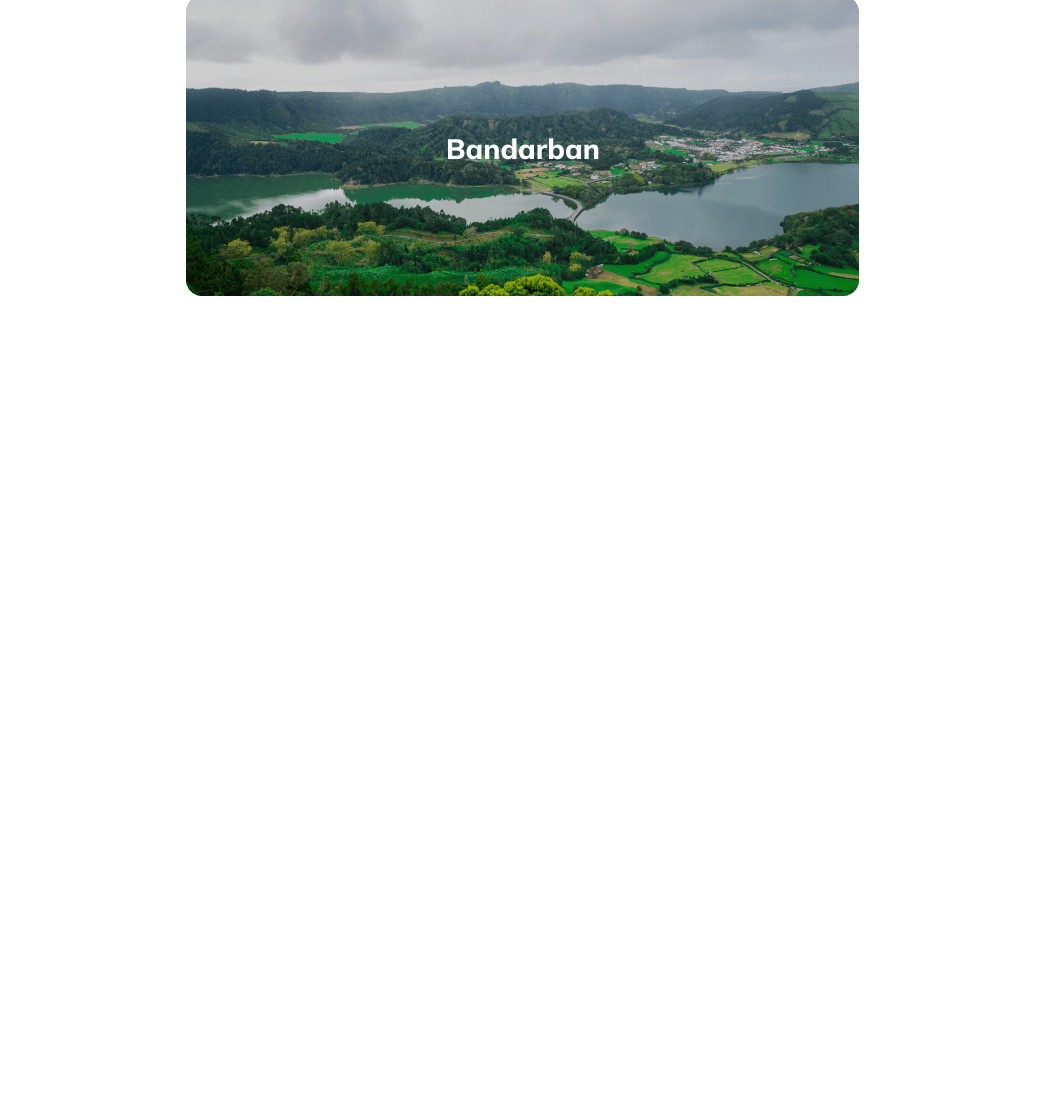
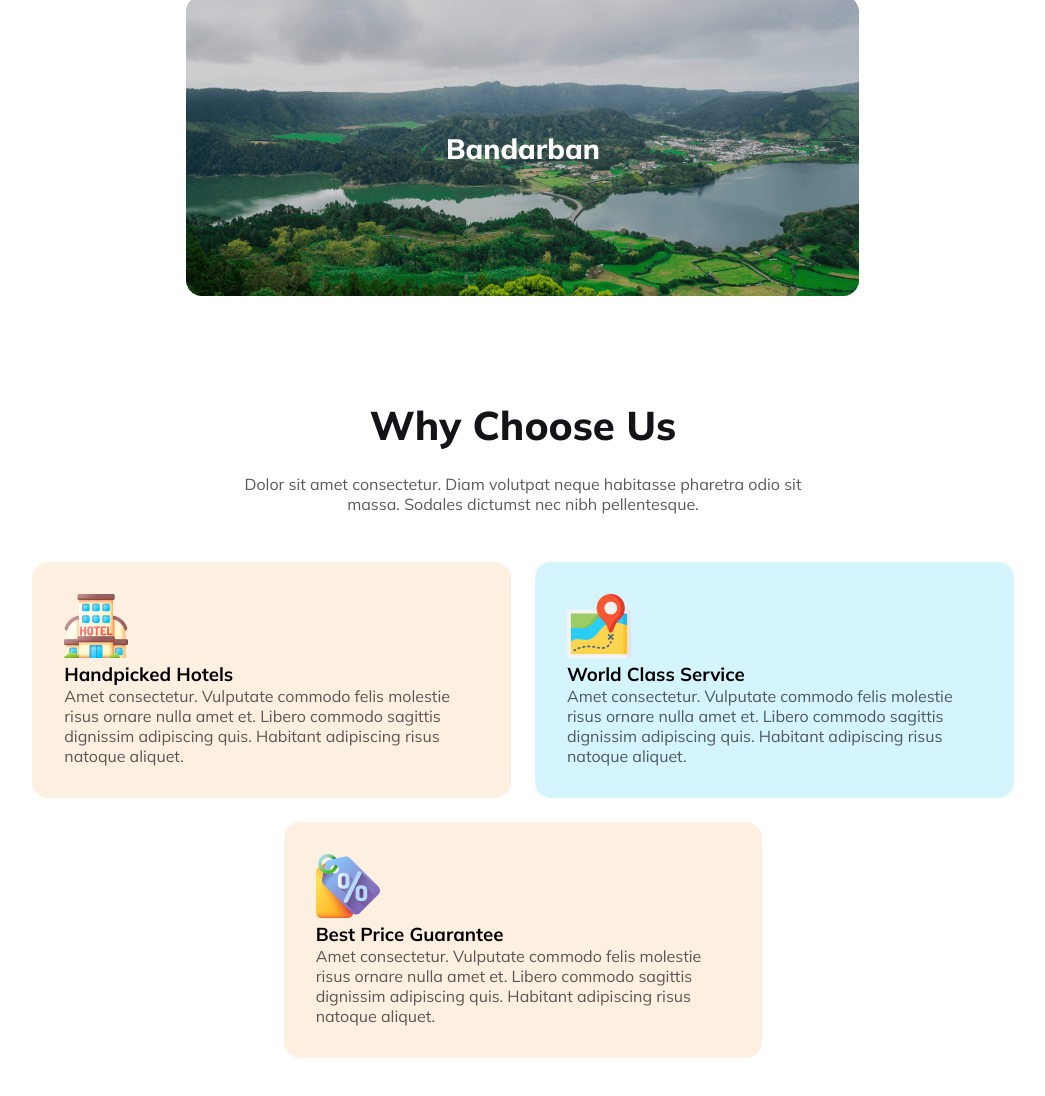
Before and after one commit to SatirthaRoy/himuTravels, a plain HTML site: page index.html in a window 1280 px wide. Shown: the part 2814-3910 px from the top of the page, without its empty margins (117-1162 px from the left). Before the commit the page ends 3114 px from the top, so only its background shows below. Drawn offline with Linux system fonts and the light colour scheme.

Commit message:
why choose us done

```diff
--- a/index.css
+++ b/index.css
@@ -183,7 +183,7 @@ ul > li {
 
 /* destination section styles */
 
-.destination p {
+.destination p, .choose > p {
   width: 56%;
   text-align: center;
   margin-top: 24px;
@@ -214,6 +214,29 @@ ul > li {
   color: #FFF;
   font-size: 28px;
   font-weight: 800;
+}
+
+/* choose section styles */
+.choose {
+  margin: 100px 0px;
+}
+
+.benefits {
+  display: flex;
+  flex-wrap: wrap;
+  justify-content: center;
+  gap: 24px;
+}
+
+.benefits > div {
+  background-color: #FBB56333;
+  width: 40%;
+  padding: 32px;
+  border-radius: 16px;
+}
+
+.benefits div[class = "blue"] {
+  background-color: #29CEF633;
 }
 
 /* responsive styles */
@@ -259,7 +282,7 @@ ul > li {
 
   /* destination */
 
-  .destination p {
+  .destination p, .choose > p, .benefits > div  {
     width: 100%;
   }
 
@@ -271,4 +294,8 @@ ul > li {
     width: 100%;
   }
 
+  .choose {
+    margin: 24px 0px;
+  }
+
 }
--- a/index.html
+++ b/index.html
@@ -125,7 +125,28 @@
     </section>
 
     <!-- choose us section -->
+    <section class="choose flex-col-center">
+      <h1>Why Choose Us</h1>
+      <p>Dolor sit amet consectetur. Diam volutpat neque habitasse pharetra odio sit massa. Sodales dictumst nec nibh pellentesque.</p>
+      <div class="benefits">
+        <div>
+          <img src="./essentials/hotel 1.png" alt="">
+          <h3>Handpicked Hotels</h3>
+          <p>Amet consectetur. Vulputate commodo felis molestie risus  ornare nulla amet et. Libero commodo sagittis dignissim adipiscing quis. Habitant adipiscing risus natoque aliquet. </p>
+        </div>
+        <div class="blue">
+          <img src="./essentials/map 1.png" alt="">
+          <h3>World Class Service</h3>
+          <p>Amet consectetur. Vulputate commodo felis molestie risus  ornare nulla amet et. Libero commodo sagittis dignissim adipiscing quis. Habitant adipiscing risus natoque aliquet. </p>
+        </div>
+        <div>
+          <img src="./essentials/price-tag 1.png" alt="">
+          <h3>Best Price Guarantee</h3>
+          <p>Amet consectetur. Vulputate commodo felis molestie risus  ornare nulla amet et. Libero commodo sagittis dignissim adipiscing quis. Habitant adipiscing risus natoque aliquet. </p>
+        </div>
+      </div>
 
+    </section>
 
 
   </main>
```
